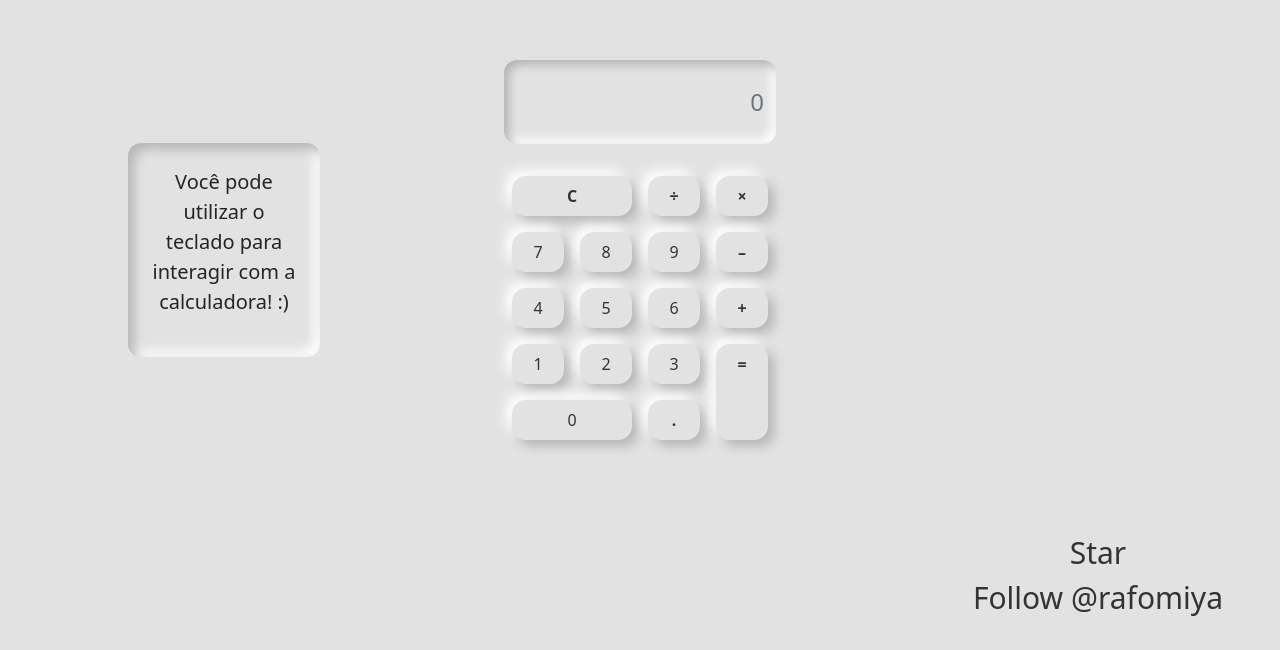
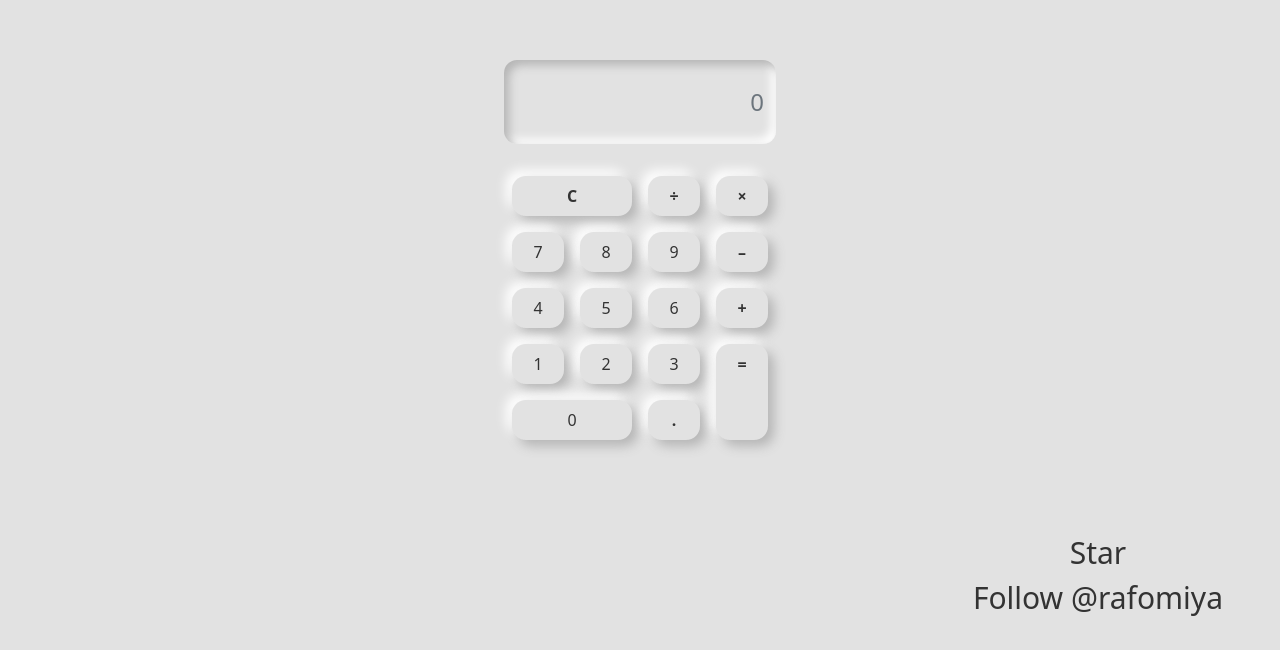
Before and after one commit to rafomiya/calculator-js, a plain HTML site: page index.html in a window 1280 px wide. Shown: the part 150-800 px from the top of the page. Drawn offline with nearby package versions, Linux system fonts and the light colour scheme.

Commit message:
remove ugly message

```diff
--- a/index.html
+++ b/index.html
@@ -104,10 +104,6 @@
         </div>
     </div>
 
-    <div id="message" class="p-4 d-none d-lg-block">
-        <p class="text-wrap fs-5">Você pode utilizar o teclado para interagir com a calculadora! :)</p>
-    </div>
-
     <div id="github-stuff">
         <a class="github-button" href="https://github.com/rafomiya/calculator-js" data-icon="octicon-star"
             data-size="large" aria-label="Star rafomiya/calculator-js on GitHub">Star</a>
--- a/style.css
+++ b/style.css
@@ -63,15 +63,3 @@ div>a:active {
     font-size: 30px;
     z-index: 1;
 }
-
-#message {
-    position: absolute;
-    border-radius: 13px;
-    background: var(--white-background);
-    box-shadow: inset 6px 6px 12px var(--dark-shadow), inset -6px -6px 12px var(--light-shadow);
-    left: 10%;
-    top: 50%;
-    transform: translate(0, -50%);
-    width: 15%;
-    text-align: center;
-}
```
